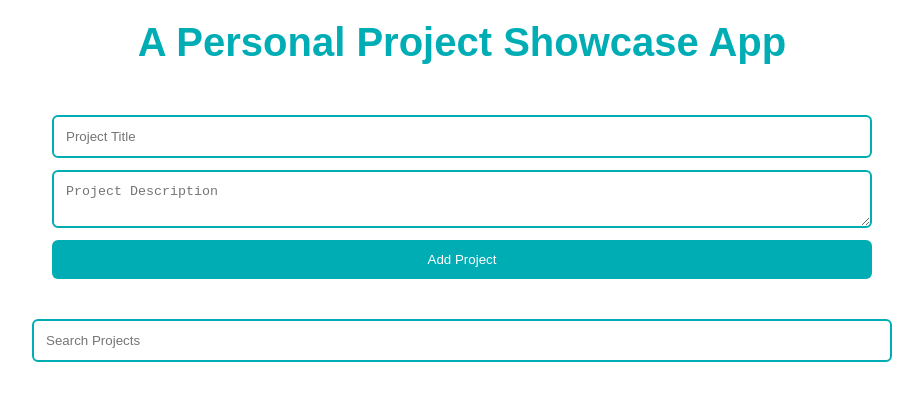
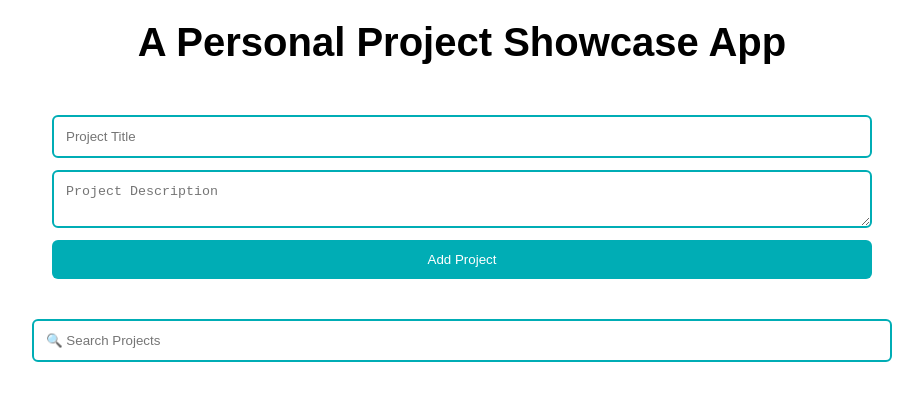
Before and after one commit to MW4NG1/Single-Page-Application, a React (Vite) app: page / in a window 1280 px wide. Shown: the top 400 px of the page, without its empty margins (178-1101 px from the left). Built offline with nearby package versions, Linux system fonts and the light colour scheme.

Commit message:
style: update SearchBar placeholder and enhance input styling in App.css

```diff
--- a/src/components/SearchBar.jsx
+++ b/src/components/SearchBar.jsx
@@ -4,7 +4,7 @@ function SearchBar({ searchTerm, setSearchTerm }) {
     <input
       className="search-input"
       type="text"
-      placeholder="Search Projects"
+      placeholder="🔍 Search Projects"
       value={searchTerm}
       onChange={(event) => setSearchTerm(event.target.value)}
     />
--- a/src/styles/App.css
+++ b/src/styles/App.css
@@ -27,7 +27,7 @@ header {
 
 header h1 {
   font-size: 2.5rem;
-  color: #00adb5;
+  color: #000000;
 }
 
 /* Form styling */
@@ -65,6 +65,9 @@ button:hover {
 .search-input {
   width: 100%;
   margin-bottom: 20px;
+  border: 2px solid #00adb5;
+  padding: 12px;
+  border-radius: 6px;
 }
 
 /* Project card styling */
@@ -91,3 +94,8 @@ button:hover {
     font-size: 2rem;
   }
 }
+
+.search-input:focus {
+  outline: none;
+  border-color: #008b92;
+}
```
